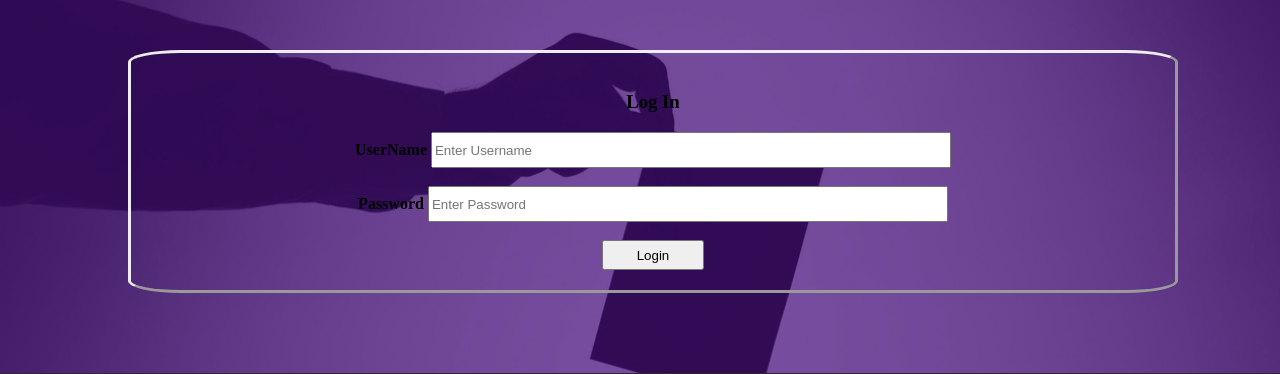
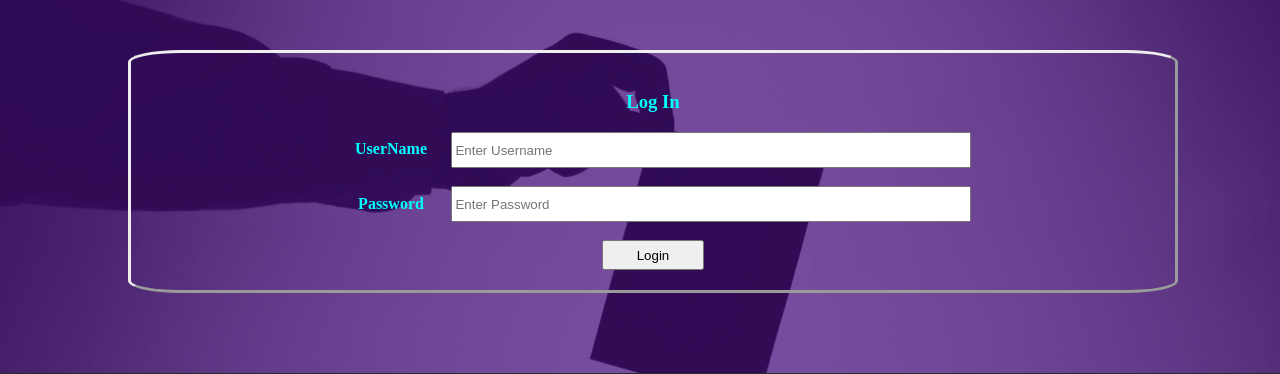
Before and after one commit to DhimantGodhani/E_Voting_Website, a Flask app: page /login in a window 1280 px wide. Shown: the part 84-458 px from the top of the page. Run offline with Flask 2, Linux system fonts and the light colour scheme.

Commit message:
Logout functionality Routing from after login and register UI changes

```diff
--- a/application/routes.py
+++ b/application/routes.py
@@ -7,6 +7,8 @@ db = connection_db.connect_to_mongodb()
 
 @app.route("/")
 def home():
+    if "email" in session:
+        return render_template("index.html", home=True, isLoggedIn=True)
     return render_template("index.html", home=True)
 
 
@@ -32,6 +34,12 @@ def register():
     return render_template("register.html", register=True)
 
 
+@app.route("/logout")
+def logout():
+    session.clear()
+    return render_template("index.html", home=True)
+
+
 @app.route("/login", methods=['GET', 'POST'])
 def login():
     msg = 'Please login to your account'
@@ -45,10 +53,10 @@ def login():
             password_val = username_found['password']
             if password == password_val:
                 session["email"] = username_val
-                return render_template("index.html", home=True, login=False, register=False)
+                return render_template("index.html", home=True, isLoggedIn=True)
             else:
                 if "email" in session:
-                    return render_template("index.html", home=True, login=False, register=False)
+                    return render_template("index.html", home=True, isLoggedIn=True)
                 msg = 'Wrong password'
                 return render_template('login.html', msg=msg)
         else:
--- a/application/static/css/login_styling.css
+++ b/application/static/css/login_styling.css
@@ -11,6 +11,7 @@ body {
 	text-align: center !important;
 	margin-left: 10%;
 	margin-right: 10%;
+	color: cyan
 }
 .inputTextbox{
 	width: 50%;
@@ -26,3 +27,11 @@ body {
     text-align: center !important;
     color: orange;
 }
+
+.name_label{
+    padding: 2%;
+}
+
+.password_label{
+    padding: 2.3%;
+}
--- a/application/static/css/register_styling.css
+++ b/application/static/css/register_styling.css
@@ -11,6 +11,7 @@ body {
 	text-align: center !important;
 	margin-left: 10%;
 	margin-right: 10%;
+	color: cyan;
 }
 .inputTextbox{
 	width: 50%;
@@ -34,6 +35,9 @@ body {
     padding: 4%;
 }
 
+.radio_label{
+    color: black !important;
+}
 
 .register_btn{
 	width: 10%;
--- a/application/templates/includes/nav.html
+++ b/application/templates/includes/nav.html
@@ -1,8 +1,14 @@
 <header>
     <nav>
-        <a href="{{ url_for('home') }}" class="nav-link {% if home %} active {% endif %}">Home</a>
-        <a href="{{ url_for('login') }}" class="nav-link {% if login %} active {% endif %}">Login</a>
-        <a href="{{ url_for('register') }}" class="nav-link {% if register %} active {% endif %}">Register</a>
+        {% if isLoggedIn %}
+            <a href="{{ url_for('home') }}" class="nav-link {% if home %} active {% endif %}">Home</a>
+            <a href="{{ url_for('logout') }}" class="nav-link {% if logout %} active {% endif %}">Logout</a>
+        {% else %}
+            <a href="{{ url_for('home') }}" class="nav-link {% if home %} active {% endif %}">Home</a>
+            <a href="{{ url_for('login') }}" class="nav-link {% if login %} active {% endif %}">Login</a>
+            <a href="{{ url_for('register') }}" class="nav-link {% if register %} active {% endif %}">Register</a>
+        {% endif %}
+
     </nav>
     <hr>
 </header>
--- a/application/templates/login.html
+++ b/application/templates/login.html
@@ -15,9 +15,9 @@
 	<div class="login_form">
 		<form name="login" action="/login" method="post">
 			<h3>Log In</h3>
-			<label for="username"><b>UserName</b></label>
+			<label class="name_label" for="username"><b>UserName</b></label>
 			<input class="inputTextbox" type="text" placeholder="Enter Username" name="username" required><br><br>
-			<label for="password"><b>Password</b></label>
+			<label class="password_label" for="password"><b>Password</b></label>
 			<input class="inputTextbox" type="password" placeholder="Enter Password" name="password" required><br><br>
 			<button class="login_btn" type="submit">Login</button>
 		</form>
--- a/application/templates/register.html
+++ b/application/templates/register.html
@@ -25,9 +25,9 @@
 			<input class="inputTextbox" type="number" placeholder="Enter Age" name="age" required><br><br>
 			<label class="name_label" for="gender"><b>Gender</b></label>
 			<input type="radio" id="male" name="gender" value="Male" checked>
-			<label for="male">Male</label>
+			<label class="radio_label" for="male">Male</label>
 			<input type="radio" id="female" name="gender" value="Female">
-			<label for="female">Female</label><br><br>
+			<label class="radio_label" for="female">Female</label><br><br>
 			<button class="register_btn" type="submit">Register</button>
 		</form>
 	</div>
```
